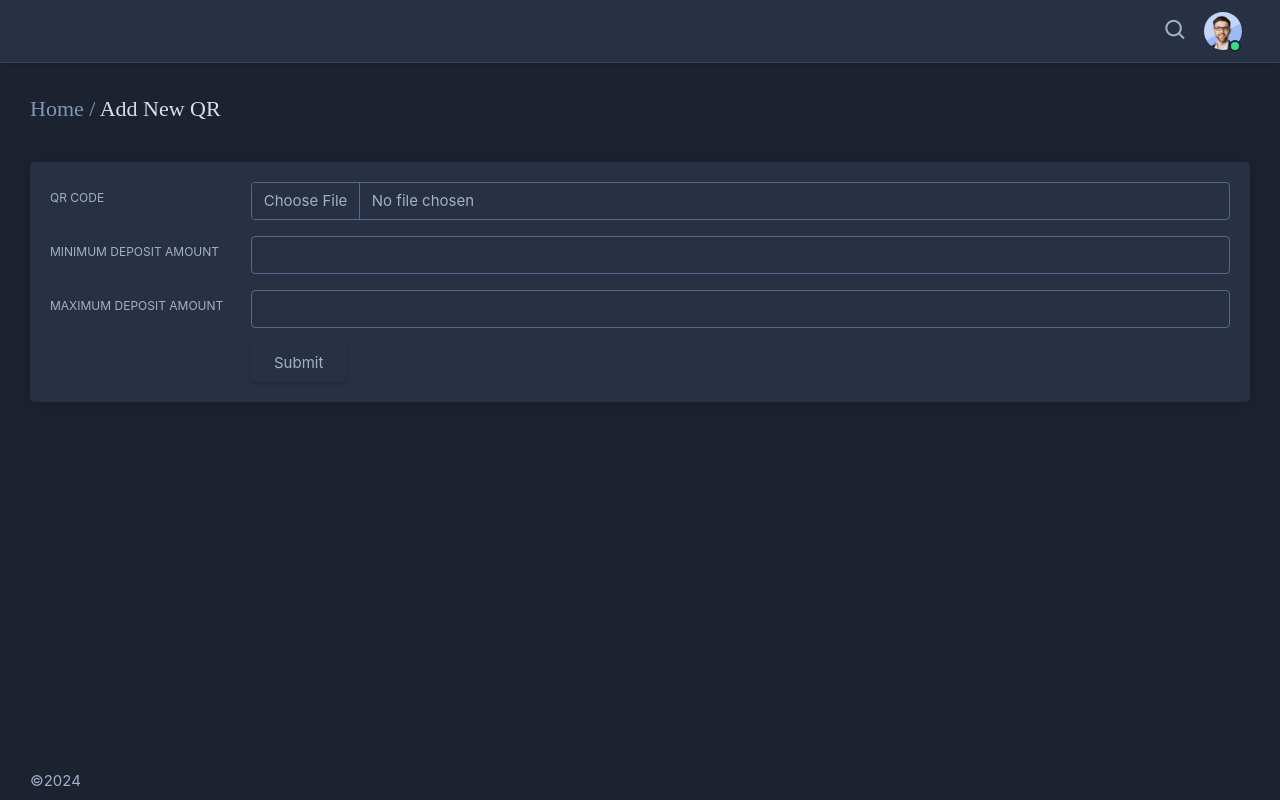
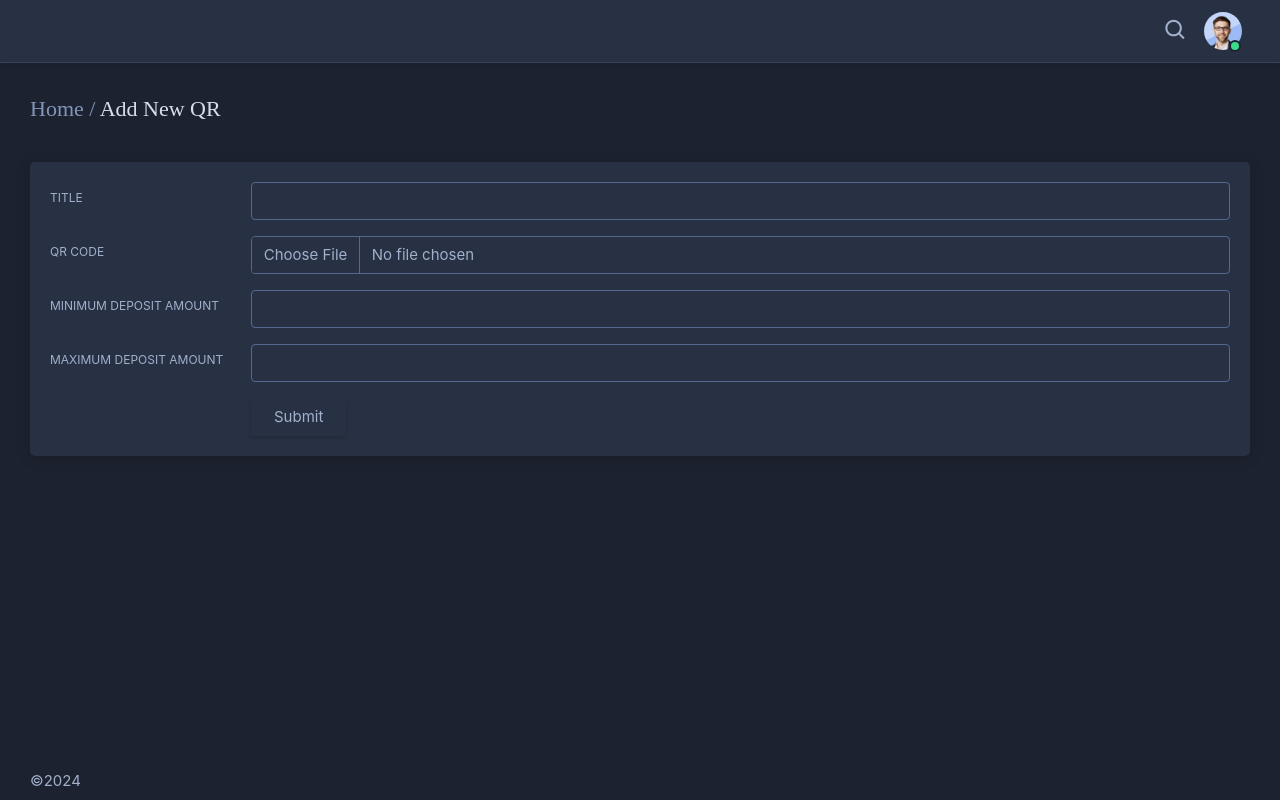
Before and after one commit to sabbiralternative/b2c, a React (Vite) app: page /add-QR in a window 1280 px wide. Built offline with nearby package versions, Linux system fonts and the light colour scheme; no server answers; sample sign-in values are in the browser's storage.

Commit message:
added title

```diff
--- a/src/pages/Master/Payments/AddQR.jsx
+++ b/src/pages/Master/Payments/AddQR.jsx
@@ -55,6 +55,7 @@ const AddQR = () => {
       token: generatedToken,
       site: Settings.siteUrl,
     };
+
     const res = await axios.post(API.payments, payload, {
       headers: { Authorization: `Bearer ${token}` },
     });
@@ -79,6 +80,24 @@ const AddQR = () => {
           <div className="card mb-4">
             <div className="card-body">
               <form onSubmit={handleSubmit(onSubmit)}>
+                <div className="row mb-3" id="qr_code">
+                  <label
+                    className="col-sm-2 col-form-label"
+                    htmlFor="basic-default-company"
+                  >
+                    Title
+                  </label>
+                  <div className="col-sm-10">
+                    <input
+                      {...register("title", {
+                        required: true,
+                      })}
+                      className="form-control"
+                      type="text"
+
+                    />
+                  </div>
+                </div>
                 {!loading && !qr_code && (
                   <div className="row mb-3" id="qr_code">
                     <label
```
